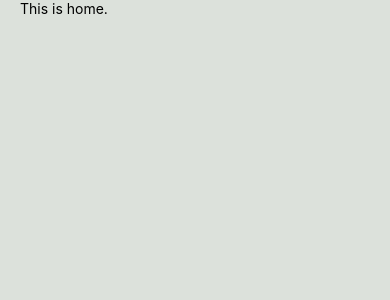
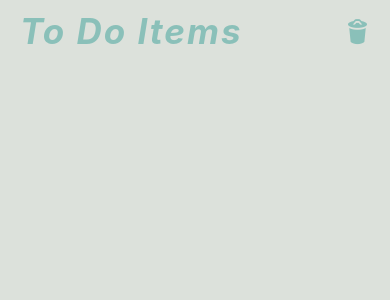
Before and after one commit to SaidNivek/ToDoApp, a React Native app: screen / in a window 390 px wide. Shown: the top 300 px of the page. Built offline with nearby package versions, Linux system fonts and the light colour scheme.

Commit message:
Start ListItems.js component

```diff
--- a/components/Home.js
+++ b/components/Home.js
@@ -1,11 +1,13 @@
 
 import React from 'react'
+import { Text } from 'react-native'
 
-import { Text } from 'react-native'
+// components
+import Header from './Header'
 
 function Home() {
   return (
-    <Text>This is home.</Text>
+    <Header />
   )
 }
 
```
Also changed, not shown: components/ListItems.js (added, +9 -0 lines).
